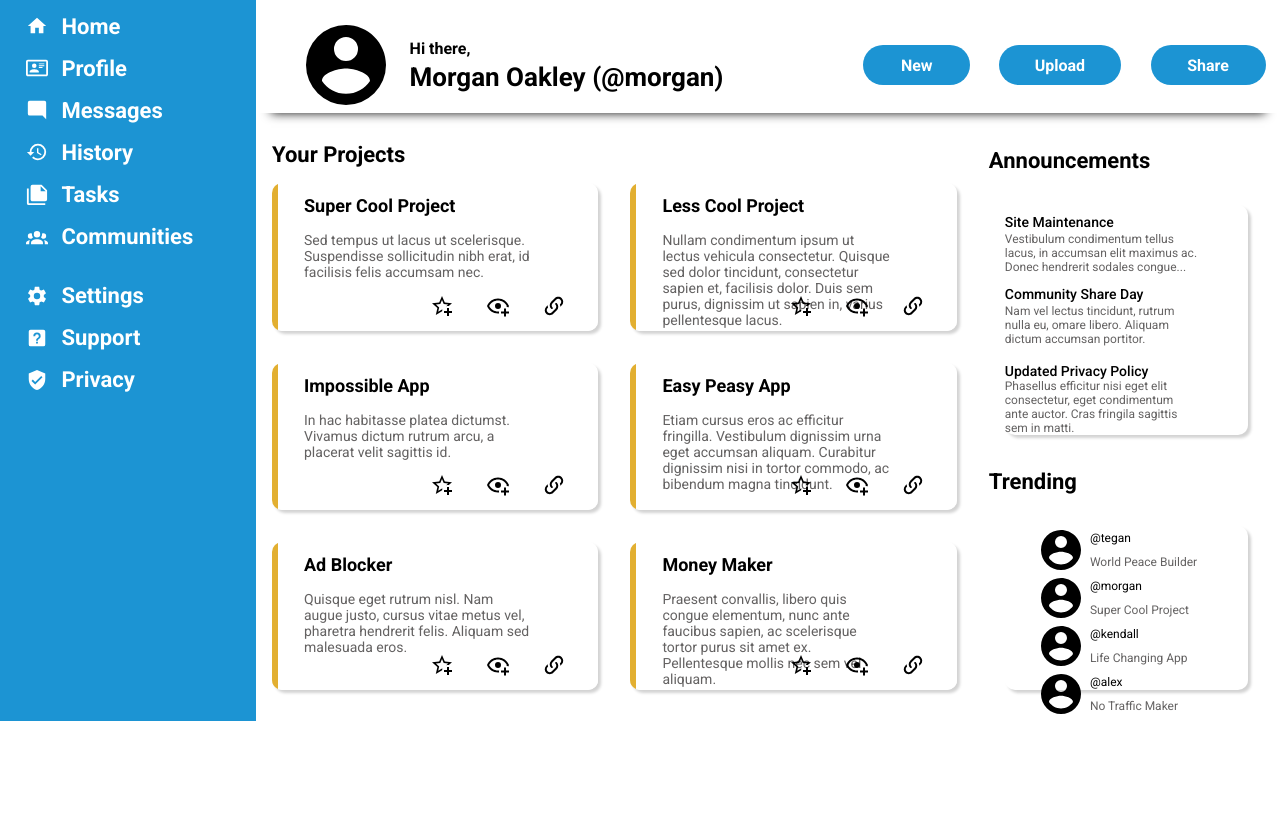
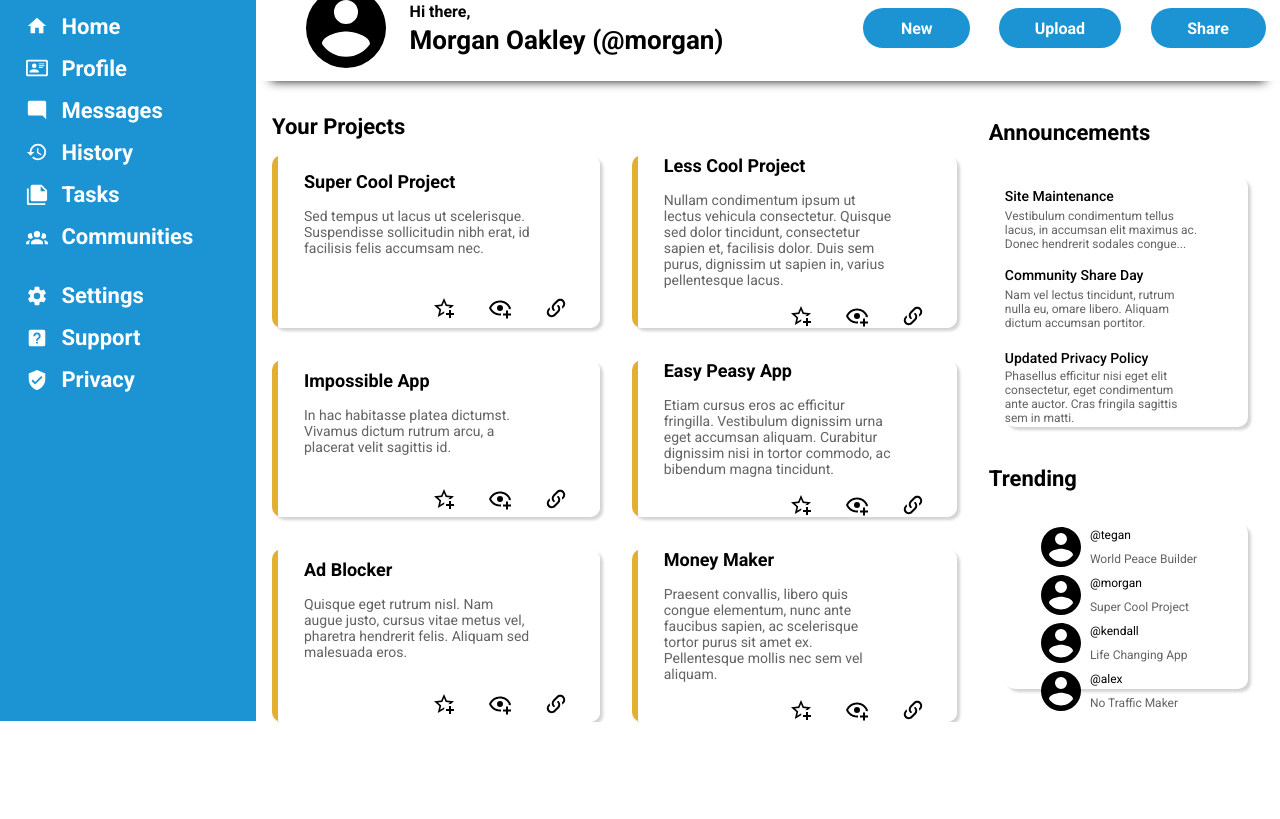
Before and after one commit to andrewhdurnford/dashboard, a plain HTML site: page index.html in a window 1280 px wide. Shown: the part 79-898 px from the top of the page. After the commit the page ends 801 px from the top, so only its background shows below. Drawn offline with Linux system fonts and the light colour scheme; a script that the page names is missing.

Commit message:
scaling fixed

```diff
--- a/styles.css
+++ b/styles.css
@@ -7,6 +7,7 @@ html, body, html * {
 
 body {
     margin: 0;
+    overflow: hidden;
 }
 
 .container {
@@ -35,6 +36,7 @@ body {
 
 
 .header {
+    box-sizing: border-box;
     padding-bottom: 3vh;
     padding-top: 1vh;
     font-size: 30px;
@@ -50,12 +52,12 @@ svg {
 
 .main {
     display: grid;
-    grid-template: 15vw 85vw / 80vw;
+    grid-template: 20vh 80vh / 80vw;
 }
 
 .topbar {
     display: grid;
-    grid-template: 50% 50% / 80vw;
+    grid-template: auto auto / auto;
     box-shadow: 0px 15px 10px -15px #111;
 }
 
@@ -153,12 +155,12 @@ svg {
 
 .maincontent {
     display: grid;
-    grid-template: 100% / 70% 30%;
+    grid-template: auto / 70% 30%;
 }
 
 .projects {
     display: grid;
-    grid-template: 5% 50% / auto;
+    grid-template: 9% 91% / auto;
 }
 
 .phead, .stitle {
@@ -170,7 +172,7 @@ svg {
 }
 .pmain {
     display: grid;
-    grid-template: 33% 33% 33% / 50% 50%;
+    grid-template: auto auto auto / auto auto;
 }
 
 .project {
@@ -182,7 +184,7 @@ svg {
   #e2af31 1.7%,  white 1.7%, white 100%);
     box-shadow: 3px 3px 3px 0px #D3D3D3;
     display: grid;
-    grid-template: 33% 33% 34% / auto;
+    grid-template: auto auto auto / auto;
 }
 
 .ptitle {
@@ -222,7 +224,7 @@ svg {
 
 .sider {
     display: grid;
-    grid-template: 5.5% 27% 2.5% 21% / auto;
+    grid-template: 10% 49% 5% 36% / auto;
 }
 
 .section1, .section2 {
@@ -279,7 +281,7 @@ svg {
 
 .profile {
     display: grid;
-    grid-template: 50% 50% / auto;
+    grid-template: auto auto / auto;
     align-items: center;
 }
 
@@ -295,14 +297,3 @@ svg {
     font-weight: 400;
     margin-top: 0px;
 }
-
-
-/*
-.subsection p {
-    font-size: 14px;
-    margin: 0;
-    color: black;
-    display: inline
-}
-
-*/
```
Also changed, not shown: 1 other file.
